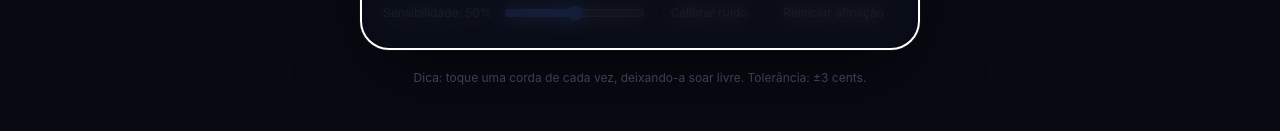
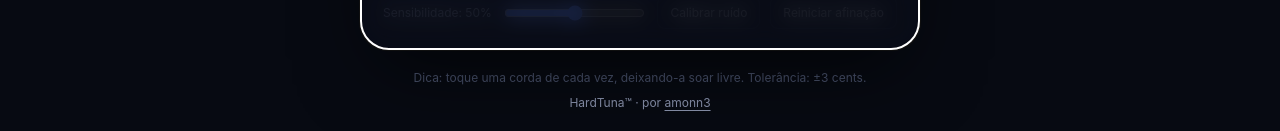
Before and after one commit to amonn3/hardtuna, a React (Vite) app: page / in a window 1280 px wide. Shown: the part 803-934 px from the top of the page. Before the commit the page ends 912 px from the top, so only its background shows below. Built offline with nearby package versions, Linux system fonts and the light colour scheme.

Commit message:
feat(ui): add HardTuna trademark and author link to footer

```diff
--- a/src/App.tsx
+++ b/src/App.tsx
@@ -279,7 +279,10 @@ export function App() {
       </main>
 
       <footer className="footnote">
-        Dica: toque uma corda de cada vez, deixando-a soar livre. Tolerância: ±{IN_TUNE_CENTS} cents.
+        <p>Dica: toque uma corda de cada vez, deixando-a soar livre. Tolerância: ±{IN_TUNE_CENTS} cents.</p>
+        <p className="footnote__signature">
+          HardTuna™ · por <a href="https://github.com/amonn3">amonn3</a>
+        </p>
       </footer>
     </div>
   );
--- a/src/styles.css
+++ b/src/styles.css
@@ -466,6 +466,10 @@ button:focus-visible { outline: 2px solid var(--blue); outline-offset: 2px; }
 }
 
 .footnote { font-size: 12px; color: var(--faint); text-align: center; max-width: 560px; }
+.footnote p { margin: 0; }
+.footnote .footnote__signature { margin-top: 10px; color: var(--muted); }
+.footnote__signature a { color: inherit; text-underline-offset: 3px; }
+.footnote__signature a:focus-visible { outline: 2px solid var(--blue); outline-offset: 3px; }
 
 @media (max-width: 480px) {
   .card { padding: 16px 14px; border-radius: 22px; }
```
